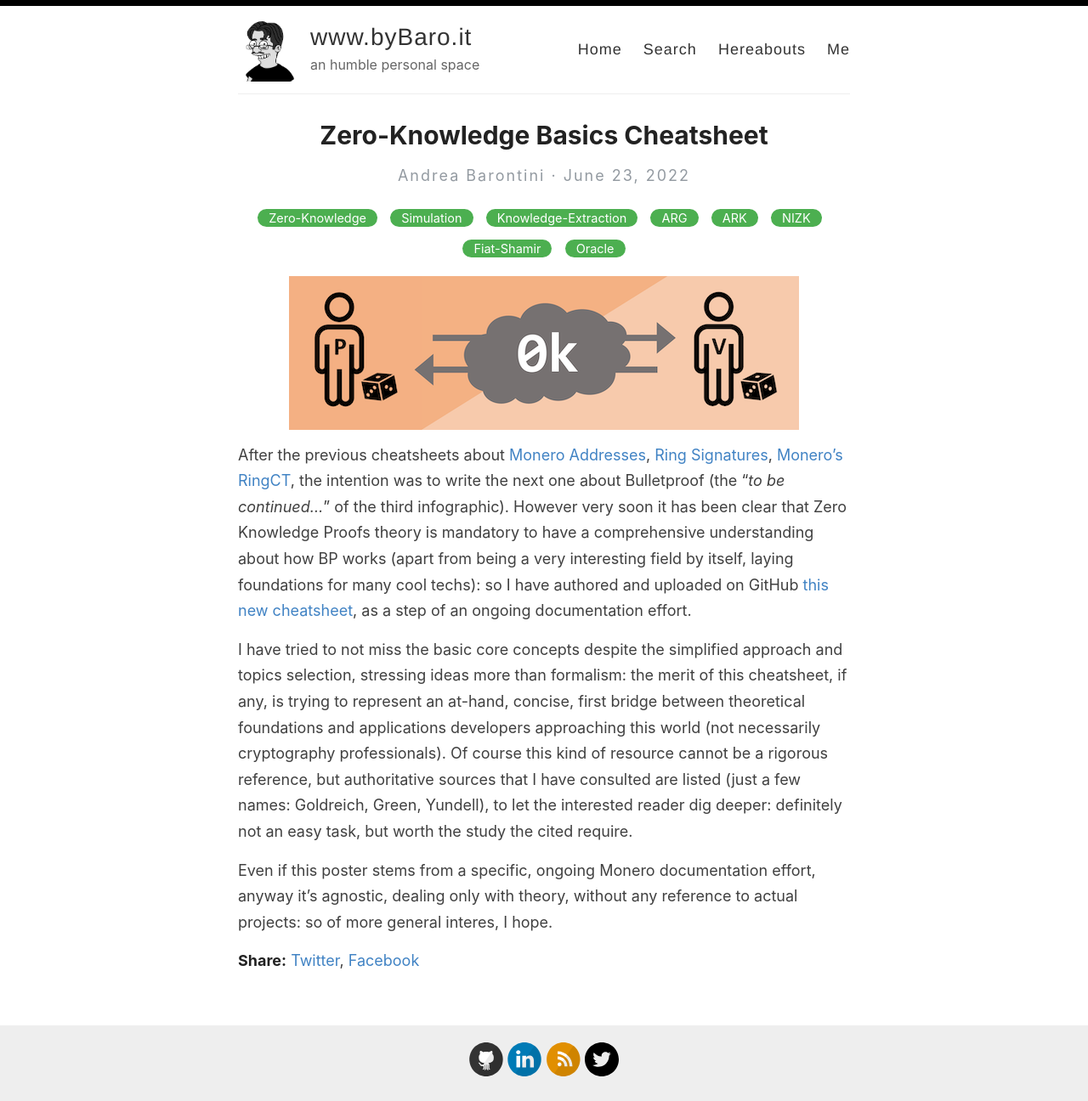
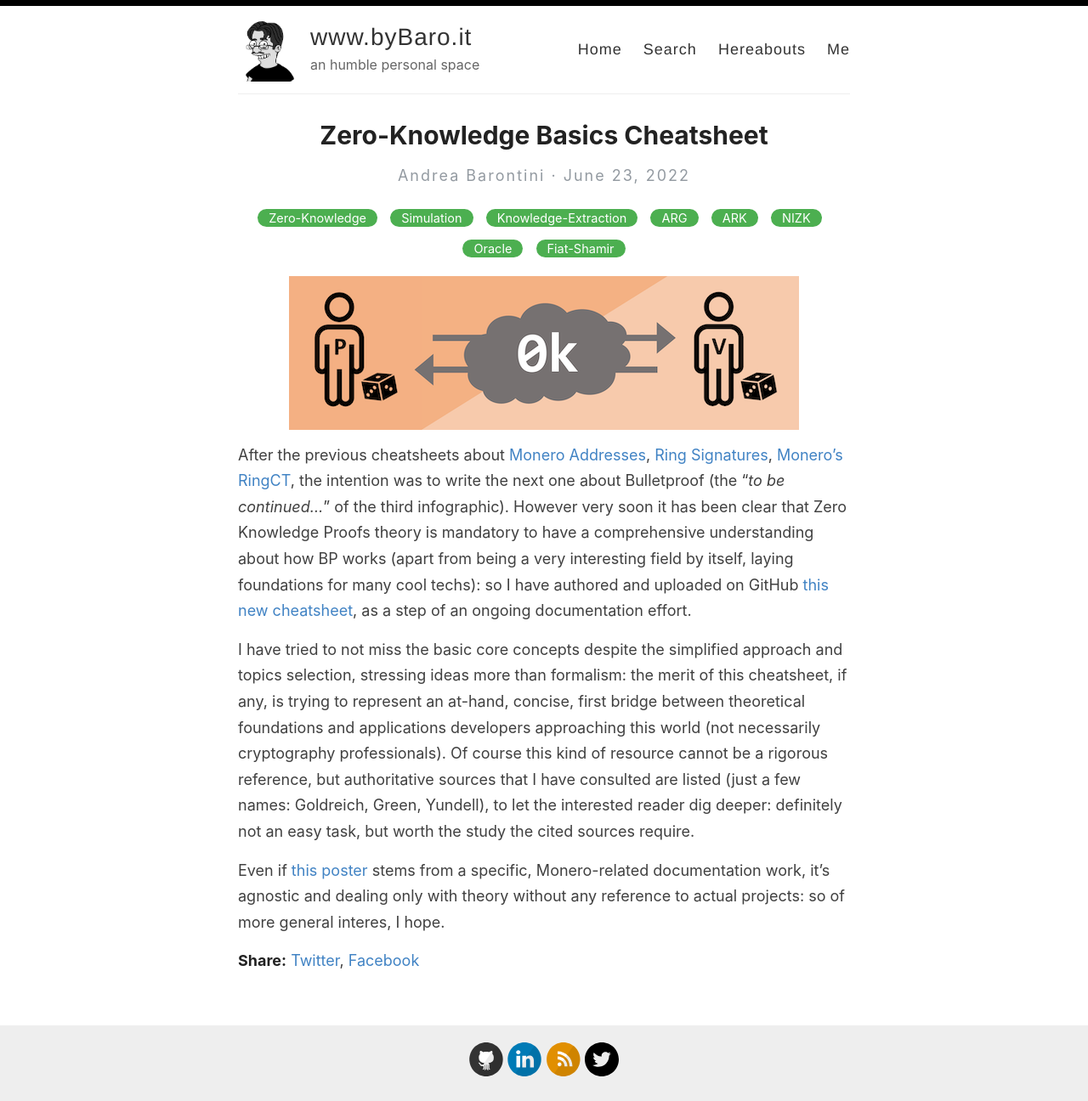
Before and after one commit to baro77/baro77.github.io, a Jekyll site: the page built from _posts/2022-6-23-ZK-Basics-Cheatsheet.md, in a window 1280 px wide. Shown: the whole page at 85% size. Built offline with Jekyll 4.4.1, drawn with Linux system fonts in a browser that asks for light colours.

Commit message:
various corrections and rephrasing

```diff
--- a/_posts/2022-6-23-ZK-Basics-Cheatsheet.md
+++ b/_posts/2022-6-23-ZK-Basics-Cheatsheet.md
@@ -1,13 +1,13 @@
 ---
 layout: post
 title: Zero-Knowledge Basics Cheatsheet
-categories: [Zero-Knowledge, Simulation, Knowledge-Extraction, ARG, ARK, NIZK, Fiat-Shamir, Oracle]
+categories: [Zero-Knowledge, Simulation, Knowledge-Extraction, ARG, ARK, NIZK, Oracle, Fiat-Shamir]
 ---
 
 ![](/images/zkbasics.png)
 
 After the previous cheatsheets about [Monero Addresses](https://www.bybaro.it/My-Recent-Contribs-To-Monero/){:target="_blank"}, [Ring Signatures](https://www.bybaro.it/My-Recent-Contribs-To-Monero/){:target="_blank"}, [Monero's RingCT](https://www.bybaro.it/Moneros-RingCT-Cheatsheet/){:target="_blank"}, the intention was to write the next one about Bulletproof (the "_to be continued..._" of the third infographic). However very soon it has been clear that Zero Knowledge Proofs theory is mandatory to have a comprehensive understanding about how BP works (apart from being a very interesting field by itself, laying foundations for many cool techs): so I have authored and uploaded on GitHub [this new cheatsheet](https://github.com/baro77/ZKbasicsCS){:target="_blank"}, as a step of an ongoing documentation effort.
 
-I have tried to not miss the basic core concepts despite the simplified approach and topics selection, stressing ideas more than formalism: the merit of this cheatsheet, if any, is trying to represent an at-hand, concise, first bridge between theoretical foundations and applications developers approaching this world (not necessarily cryptography professionals). Of course this kind of resource cannot be a rigorous reference, but authoritative sources that I have consulted are listed (just a few names: Goldreich, Green, Yundell), to let the interested reader dig deeper: definitely not an easy task, but worth the study the cited require.
+I have tried to not miss the basic core concepts despite the simplified approach and topics selection, stressing ideas more than formalism: the merit of this cheatsheet, if any, is trying to represent an at-hand, concise, first bridge between theoretical foundations and applications developers approaching this world (not necessarily cryptography professionals). Of course this kind of resource cannot be a rigorous reference, but authoritative sources that I have consulted are listed (just a few names: Goldreich, Green, Yundell), to let the interested reader dig deeper: definitely not an easy task, but worth the study the cited sources require.
 
-Even if this poster stems from a specific, ongoing Monero documentation effort, anyway it's agnostic, dealing only with theory, without any reference to actual projects: so of more general interes, I hope.
+Even if [this poster](https://github.com/baro77/ZKbasicsCS){:target="_blank"} stems from a specific, Monero-related documentation work, it's agnostic and dealing only with theory without any reference to actual projects: so of more general interes, I hope.
```
